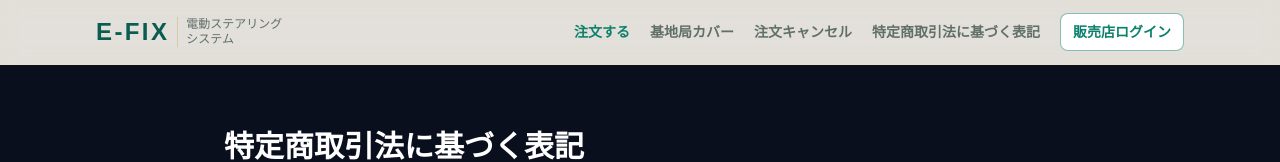
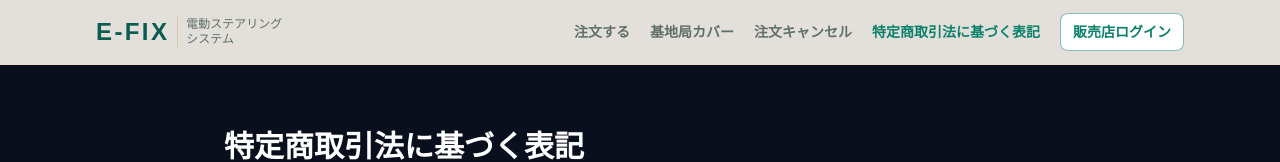
Before and after one commit to nashigatachannel/it-efix-shop, a Next.js app: page /legal in a window 1280 px wide. Shown: the top 162 px of the page. Built offline with nearby package versions, Linux system fonts and the light colour scheme.

Commit message:
fix: update header active navigation state

```diff
--- a/src/components/Header.tsx
+++ b/src/components/Header.tsx
@@ -1,6 +1,63 @@
+"use client";
+
 import Link from "next/link";
+import { usePathname } from "next/navigation";
+
+interface NavItem {
+  href: string;
+  label: string;
+  hiddenClass?: string;
+  isActive: (pathname: string) => boolean;
+}
+
+const navItems: NavItem[] = [
+  {
+    href: "/order",
+    label: "注文する",
+    isActive: (pathname) => pathname === "/order" || pathname.startsWith("/order/"),
+  },
+  {
+    href: "/coverage",
+    label: "基地局カバー",
+    hiddenClass: "hidden sm:inline",
+    isActive: (pathname) =>
+      pathname === "/coverage" || pathname.startsWith("/coverage/"),
+  },
+  {
+    href: "/orders/cancel",
+    label: "注文キャンセル",
+    hiddenClass: "hidden sm:inline",
+    isActive: (pathname) =>
+      pathname === "/orders/cancel" || pathname.startsWith("/orders/cancel/"),
+  },
+  {
+    href: "/legal",
+    label: "特定商取引法に基づく表記",
+    hiddenClass: "hidden md:inline",
+    isActive: (pathname) => pathname === "/legal" || pathname.startsWith("/legal/"),
+  },
+];
+
+function navLinkClass(active: boolean, hiddenClass = ""): string {
+  return [
+    hiddenClass,
+    "text-sm transition-colors",
+    active
+      ? "font-bold text-[#0b806b]"
+      : "font-semibold text-[#607069] hover:text-[#0b806b]",
+  ]
+    .filter(Boolean)
+    .join(" ");
+}
 
 export default function Header() {
+  const pathname = usePathname();
+  const partnerActive =
+    pathname === "/partner" ||
+    pathname.startsWith("/partner/") ||
+    pathname === "/dealer" ||
+    pathname.startsWith("/dealer/");
+
   return (
     <header className="sticky top-0 z-50 border-b border-[#eadfce] bg-[#fbf7ef]/90 backdrop-blur-md">
       <div className="max-w-6xl mx-auto px-4 sm:px-6 lg:px-8 h-16 flex items-center justify-between">
@@ -15,33 +72,28 @@ export default function Header() {
           </span>
         </Link>
         <nav className="flex items-center gap-3 sm:gap-5">
-          <Link
-            href="/order"
-            className="text-sm font-bold text-[#0b806b] hover:text-[#c49a45] transition-colors"
-          >
-            注文する
-          </Link>
-          <Link
-            href="/coverage"
-            className="hidden text-sm font-semibold text-[#607069] hover:text-[#0b806b] transition-colors sm:inline"
-          >
-            基地局カバー
-          </Link>
-          <Link
-            href="/orders/cancel"
-            className="hidden text-sm font-semibold text-[#607069] hover:text-[#0b806b] transition-colors sm:inline"
-          >
-            注文キャンセル
-          </Link>
-          <Link
-            href="/legal"
-            className="hidden text-sm font-semibold text-[#607069] hover:text-[#0b806b] transition-colors md:inline"
-          >
-            特定商取引法に基づく表記
-          </Link>
+          {navItems.map((item) => {
+            const active = item.isActive(pathname);
+            return (
+              <Link
+                key={item.href}
+                href={item.href}
+                aria-current={active ? "page" : undefined}
+                className={navLinkClass(active, item.hiddenClass)}
+              >
+                {item.label}
+              </Link>
+            );
+          })}
           <Link
             href="/partner/login"
-            className="rounded-lg border border-[#0b806b]/50 bg-white px-3 py-2 text-xs font-bold text-[#0b806b] transition-colors hover:bg-[#0b806b] hover:text-white sm:text-sm"
+            aria-current={partnerActive ? "page" : undefined}
+            className={[
+              "rounded-lg border border-[#0b806b]/50 px-3 py-2 text-xs font-bold transition-colors sm:text-sm",
+              partnerActive
+                ? "bg-[#0b806b] text-white"
+                : "bg-white text-[#0b806b] hover:bg-[#0b806b] hover:text-white",
+            ].join(" ")}
           >
             販売店ログイン
           </Link>
```
